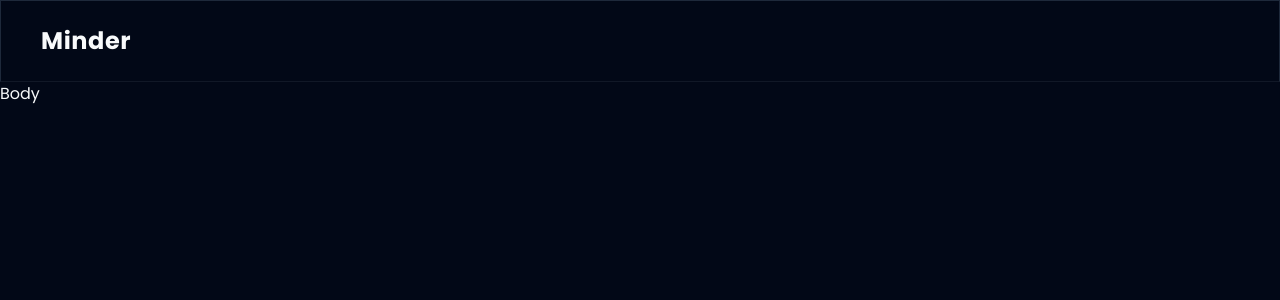
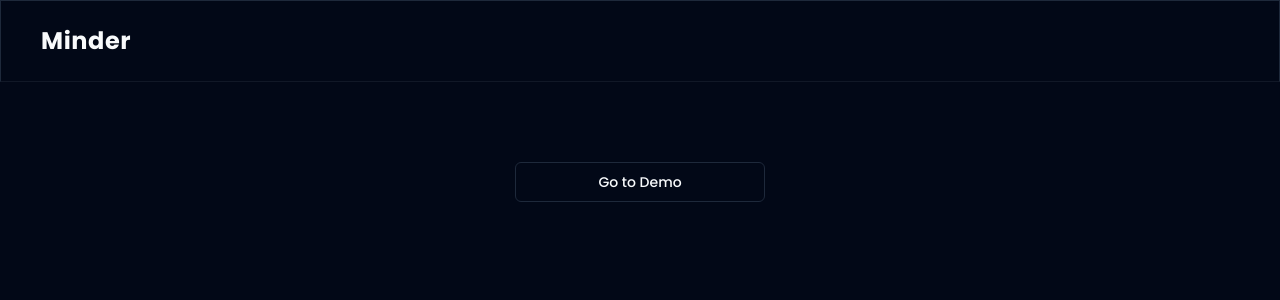
Before and after one commit to michaelcanonizado/minder, a Next.js app: page / in a window 1280 px wide. Shown: the top 300 px of the page. Built offline with nearby package versions, Linux system fonts and the light colour scheme.

Commit message:
feat: create /demo route to house the app demo

```diff
--- a/package.json
+++ b/package.json
@@ -9,6 +9,7 @@
     "lint": "next lint"
   },
   "dependencies": {
+    "@radix-ui/react-slot": "^1.0.2",
     "class-variance-authority": "^0.7.0",
     "clsx": "^2.1.1",
     "lucide-react": "^0.381.0",
--- /dev/null
+++ b/src/app/demo/page.tsx
@@ -0,0 +1,11 @@
+import Balance from '@/components/sections/demo/balance';
+
+export default function Demo() {
+  console.log('Hello World');
+
+  return (
+    <div className='mt-20 px-10'>
+      <Balance />
+    </div>
+  );
+}
--- a/src/app/layout.tsx
+++ b/src/app/layout.tsx
@@ -4,7 +4,7 @@ import { cn } from '@/lib/utils';
 
 import { fontSans } from '@/styles/fonts';
 import '@/styles/globals.css';
-import Navbar from '@/components/sections/navbar';
+import Navbar from '@/components/sections/navbar/navbar';
 
 export const metadata: Metadata = {
   title: 'Minder',
@@ -25,7 +25,7 @@ export default function RootLayout({
         )}
       >
         <Navbar />
-        {children}
+        <main>{children}</main>
       </body>
     </html>
   );
--- a/src/app/page.tsx
+++ b/src/app/page.tsx
@@ -1,9 +1,12 @@
+import { Button } from '@/components/ui/button';
+import Link from 'next/link';
+
 export default function Home() {
-  console.log('Hello World');
-
   return (
-    <div className=''>
-      <h1>Body</h1>
+    <div className='mt-20 flex justify-center px-10'>
+      <Button variant='outline' className='w-full max-w-[250px]'>
+        <Link href='/demo'>Go to Demo</Link>
+      </Button>
     </div>
   );
 }
--- /dev/null
+++ b/src/components/sections/demo/balance.tsx
@@ -0,0 +1,7 @@
+import React from 'react';
+
+const Balance = () => {
+  return <div>Balance</div>;
+};
+
+export default Balance;
--- /dev/null
+++ b/src/components/ui/button.tsx
@@ -0,0 +1,56 @@
+import * as React from "react"
+import { Slot } from "@radix-ui/react-slot"
+import { cva, type VariantProps } from "class-variance-authority"
+
+import { cn } from "@/lib/utils"
+
+const buttonVariants = cva(
+  "inline-flex items-center justify-center whitespace-nowrap rounded-md text-sm font-medium ring-offset-background transition-colors focus-visible:outline-none focus-visible:ring-2 focus-visible:ring-ring focus-visible:ring-offset-2 disabled:pointer-events-none disabled:opacity-50",
+  {
+    variants: {
+      variant: {
+        default: "bg-primary text-primary-foreground hover:bg-primary/90",
+        destructive:
+          "bg-destructive text-destructive-foreground hover:bg-destructive/90",
+        outline:
+          "border border-input bg-background hover:bg-accent hover:text-accent-foreground",
+        secondary:
+          "bg-secondary text-secondary-foreground hover:bg-secondary/80",
+        ghost: "hover:bg-accent hover:text-accent-foreground",
+        link: "text-primary underline-offset-4 hover:underline",
+      },
+      size: {
+        default: "h-10 px-4 py-2",
+        sm: "h-9 rounded-md px-3",
+        lg: "h-11 rounded-md px-8",
+        icon: "h-10 w-10",
+      },
+    },
+    defaultVariants: {
+      variant: "default",
+      size: "default",
+    },
+  }
+)
+
+export interface ButtonProps
+  extends React.ButtonHTMLAttributes<HTMLButtonElement>,
+    VariantProps<typeof buttonVariants> {
+  asChild?: boolean
+}
+
+const Button = React.forwardRef<HTMLButtonElement, ButtonProps>(
+  ({ className, variant, size, asChild = false, ...props }, ref) => {
+    const Comp = asChild ? Slot : "button"
+    return (
+      <Comp
+        className={cn(buttonVariants({ variant, size, className }))}
+        ref={ref}
+        {...props}
+      />
+    )
+  }
+)
+Button.displayName = "Button"
+
+export { Button, buttonVariants }
```
Also changed, not shown: src/components/sections/navbar/navbar.tsx (renamed from src/components/sections/navbar.tsx), 1 other file (tests, documents, lock files or other folders).
